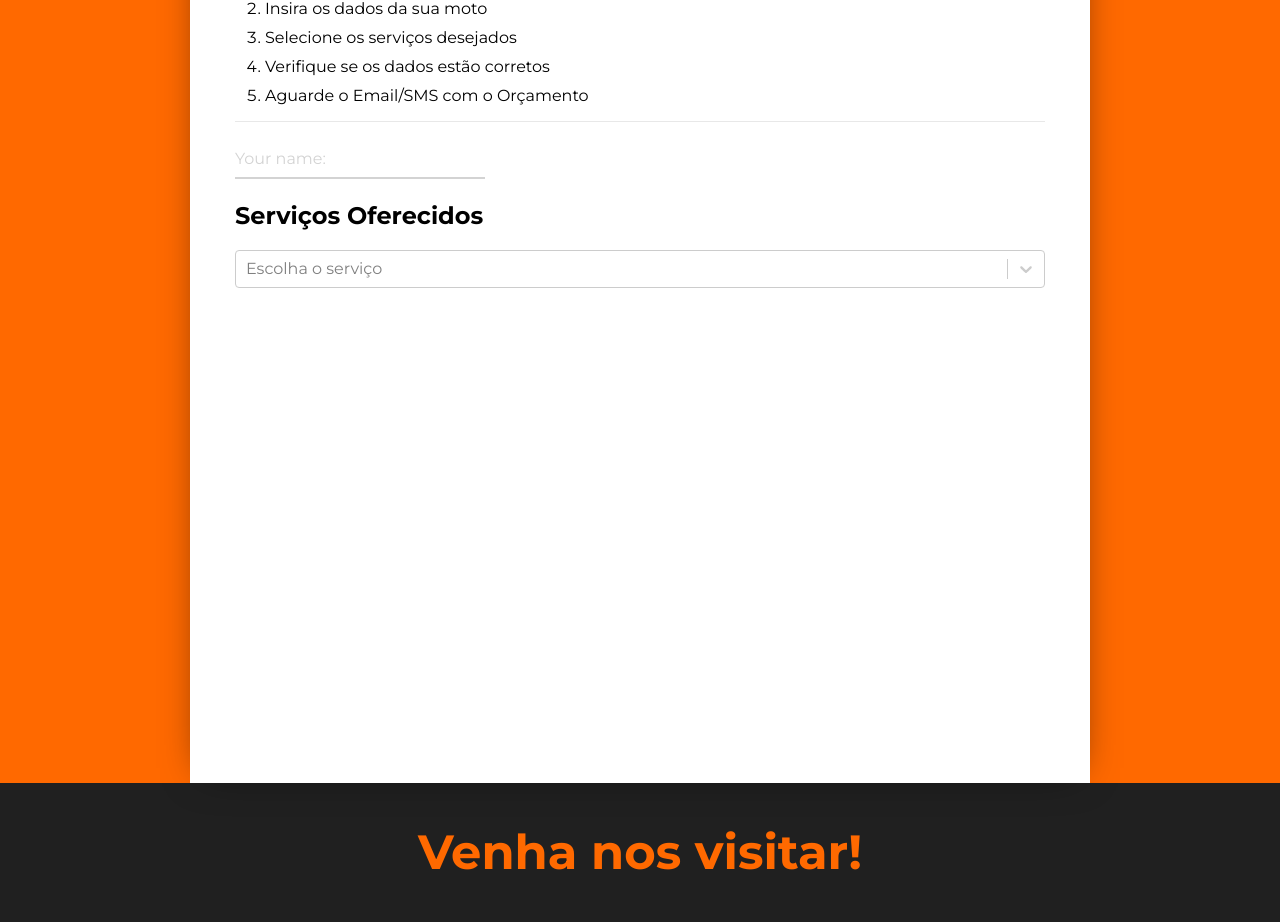
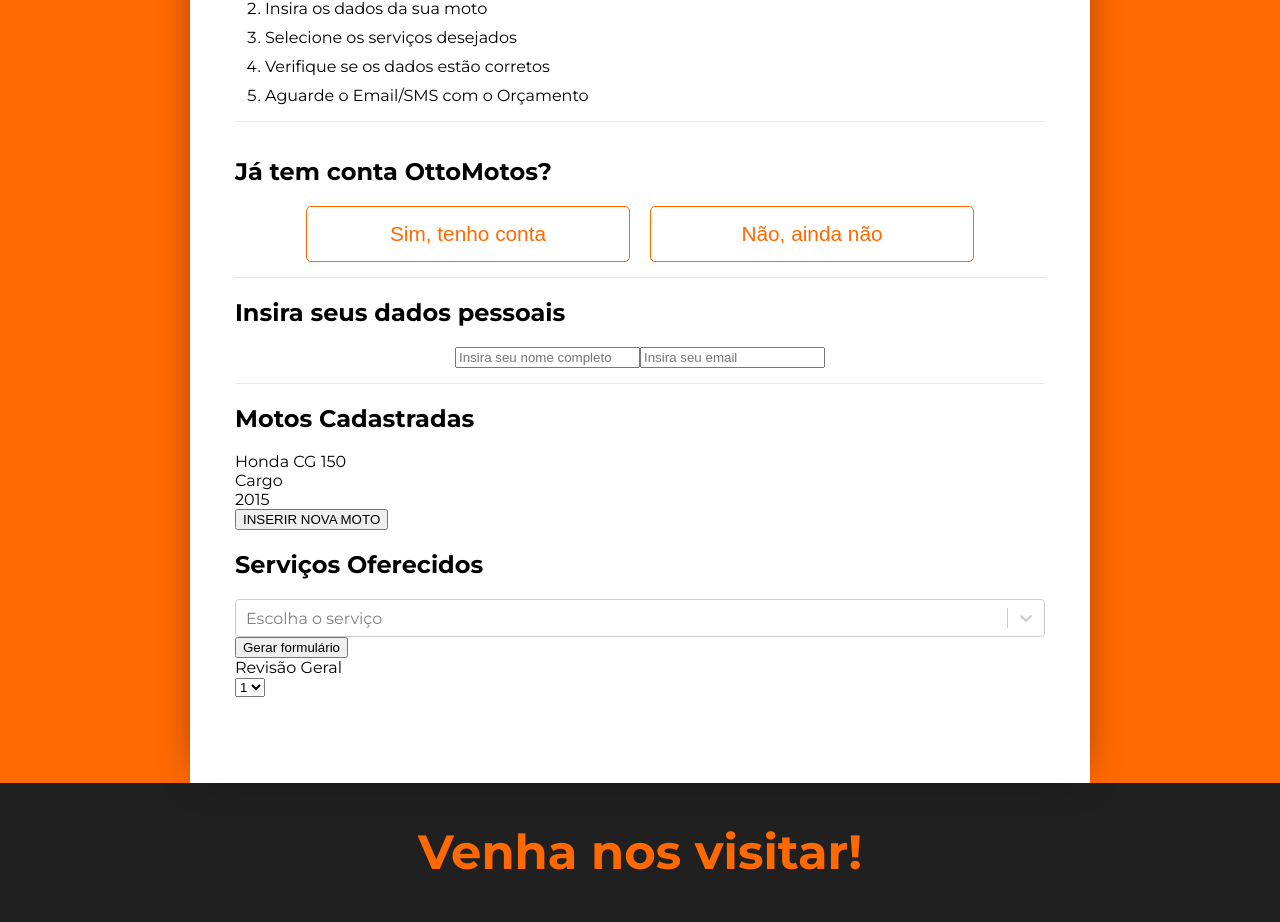
Before and after one commit to raoliveinasc/raoliveinasc.github.io, a Next.js app: page /budget in a window 1280 px wide. Shown: the part 797-1719 px from the top of the page. Built offline with nearby package versions, Linux system fonts and the light colour scheme; some icons are missing.

Commit message:
final version ui

```diff
--- a/components/BudgetForm.js
+++ b/components/BudgetForm.js
@@ -63,9 +63,34 @@ export default function BudgetForm() {
                 </ol>
             </div>
             <form className="budget-form-main">
-                <div class="input-field">
-                    <input type="text" id="name" required />
-                    <label for="name">Your name:</label>
+                <div className="haveaccount-section">
+                  <h2>Já tem conta OttoMotos?</h2>
+                  <div className="haveaccount-decision">
+                    <button className="haveaccount-button">
+                      <div className="haveaccount-button-text">Sim, tenho conta</div>
+                    </button>
+                    <button className="haveaccount-button">
+                      <div className="haveaccount-button-text">Não, ainda não</div>
+                    </button>
+                  </div>
+                </div>
+                <div className="basic-information-section">
+                  <h2>Insira seus dados pessoais</h2>
+                  <div className="basic-information-internal">
+                    <input type="text" placeholder="Insira seu nome completo" className="if-each"></input>
+                    <input type="text" placeholder="Insira seu email" className="if-each"></input>
+                  </div>
+                </div>
+                <div className="insert-moto">
+                  <h2>Motos Cadastradas</h2>
+                  <div className="moto-modelo">
+                    <div className="nome-moto">Honda CG 150</div>
+                    <div className="moto-modelo-inside">
+                      <div className="espec-moto">Cargo</div>
+                      <div className="ano-moto">2015</div>
+                    </div>
+                  </div>
+                  <button className="inserir-nova-moto">INSERIR NOVA MOTO</button>
                 </div>
                 <div className="app">
                     <h2>Serviços Oferecidos</h2>
@@ -79,6 +104,19 @@ export default function BudgetForm() {
                         isMulti
                         />
                     </div>
+                    <button className="gerar-form">Gerar formulário</button>
+                </div>
+                <div className="form-gerado">
+                    <div className="cada-item-form">
+                      <div className="nome-item">Revisão Geral</div>
+                      <select name="qtd-item" className="qtd-item">
+                        <option value="1">1</option>
+                        <option value="2">2</option>
+                        <option value="3">3</option>
+                        <option value="4">4</option>
+                        <option value="5">5</option>
+                      </select>
+                    </div>
                 </div>
             </form>
         </div>
--- a/pages/index.js
+++ b/pages/index.js
@@ -36,7 +36,7 @@ export default function Home() {
           <Services/>
           <RequestBudget/>
           <WhyOtto/>
-          <AccordionOtto/>
+          {/* <AccordionOtto/> */}
           <Footer/>
       </main>
     </>
--- a/styles/globals.css
+++ b/styles/globals.css
@@ -1145,9 +1145,9 @@ main {
   }
 }
 
-.input-field {
+/* .input-field {
   position: relative;
-  width: 250px;
+  width: 40%;
   height: 44px;
   line-height: 44px;
 }
@@ -1161,7 +1161,7 @@ label {
   cursor: text;
 }
 input {
-  width: 100%;
+  width: 40%;
   border: 0;
   outline: 0;
   padding: 0.5rem 0;
@@ -1180,7 +1180,7 @@ input:focus ~ label, input:valid ~ label {
   font-size: 14px;
   top: -24px;
   color: rgb(255, 105, 0);
-}
+} */
 
 
 .dropdown-container {
@@ -1796,6 +1796,62 @@ input:focus ~ label, input:valid ~ label {
 }
 
 .accordion__panel {
-  background-color: white !important;
-
-}
+  background-color: white ;
+}
+
+.faq-section {
+  display: flex;
+  align-items: center;
+  justify-content: space-between;
+  flex-direction: row;
+  flex-wrap: nowrap;
+  padding: 40px;
+  background-color: rgb(255, 105, 0);
+  width: 90%;
+  max-width: 900px;
+  margin: auto;
+}
+
+
+
+.haveaccount-section {
+  border-bottom: 1px solid rgb(232, 232, 232);
+  padding-bottom: 15px;
+}
+
+.haveaccount-decision {
+  display: flex;
+  align-items: center;
+  justify-content: center;
+  flex-direction: row;
+}
+
+.haveaccount-button {
+  border: 1px solid rgb(255, 105, 0);
+  border-radius: 5px;
+  margin: 0px 10px;
+  background-color: white;
+  width: 40%;
+  padding: 15px 0px;
+  font-weight: 300;
+  font-size: 1.3rem;
+  color: rgb(255, 105, 0);
+  cursor: pointer;
+}
+
+.haveaccount-button:hover{
+  background-color: rgb(248, 248, 248);
+  transition: 200ms ease-in-out;
+}
+
+.basic-information-section {
+  border-bottom: 1px solid rgb(232, 232, 232);
+  padding-bottom: 15px;
+}
+
+.basic-information-internal {
+  display: flex;
+  align-items: center;
+  justify-content: center;
+  flex-direction: row;
+}
```
Also changed, not shown: components/AccordionOtto.js (+10 -4 lines).
